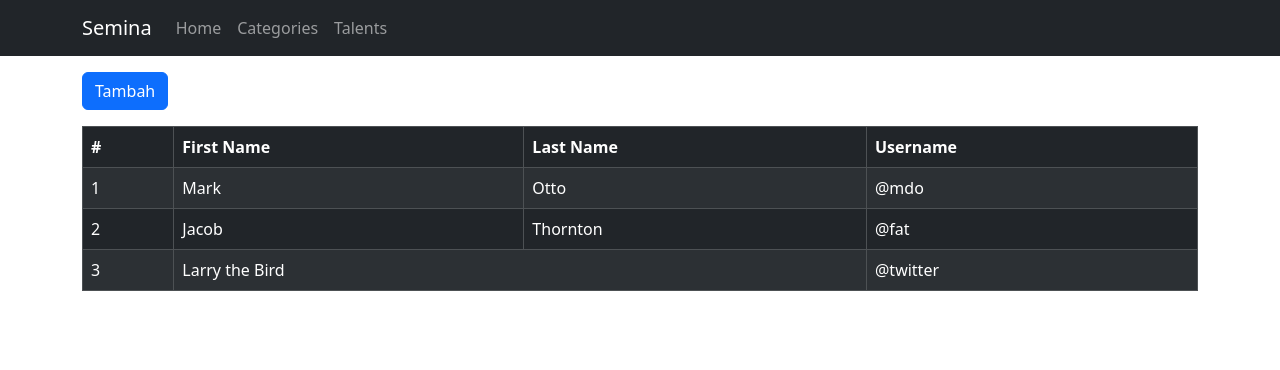
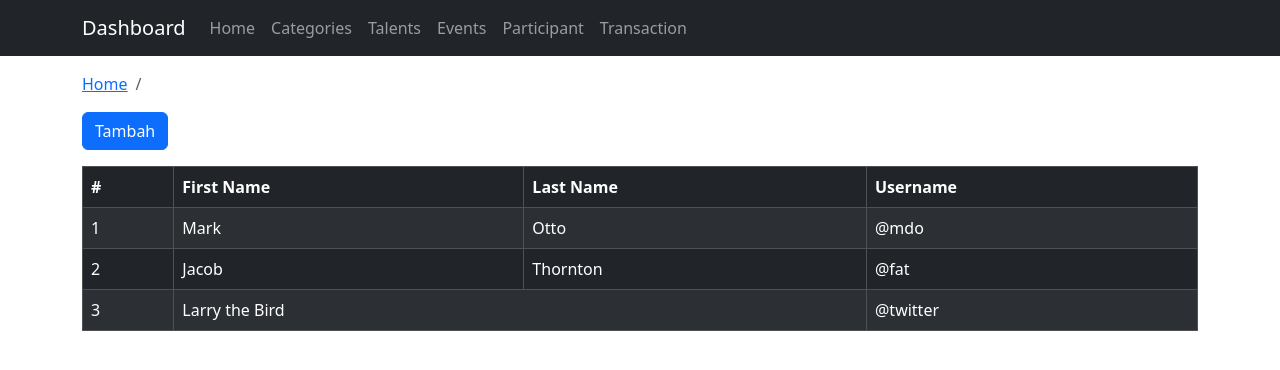
Before and after one commit to gustionusamba24/client-semina, a React (Create React App) app: page / in a window 1280 px wide. Shown: the top 370 px of the page. Built offline with nearby package versions, Linux system fonts and the light colour scheme; no server answers; sample sign-in values are in the browser's storage.

Commit message:
Add navbar component

```diff
--- a/src/App.jsx
+++ b/src/App.jsx
@@ -2,13 +2,15 @@
 import { BrowserRouter, Routes, Route } from "react-router-dom";
 import DashboardPage from "./pages/dashboard";
 import SigninPage from "./pages/signin";
+import CategoriesPage from "./pages/categories";
 
 function App() {
   return (
     <BrowserRouter>
       <Routes>
         <Route path="/" element={<DashboardPage />} />
-        <Route path="signin" element={<SigninPage />} />
+        <Route path="/signin" element={<SigninPage />} />
+        <Route path="/categories" element={<CategoriesPage />} />
       </Routes>
     </BrowserRouter>
   );
--- /dev/null
+++ b/src/components/NavAccess/index.jsx
@@ -0,0 +1,8 @@
+import React from "react";
+import { Nav } from "react-bootstrap";
+
+function NavLink({ role, roles, action, children }) {
+  return <Nav.Link onClick={action}>{children}</Nav.Link>;
+}
+
+export default NavLink;
--- /dev/null
+++ b/src/components/Navbar/index.jsx
@@ -0,0 +1,33 @@
+import React from "react";
+import { Container, Nav, Navbar } from "react-bootstrap";
+import NavLink from "../NavAccess";
+import { useNavigate } from "react-router";
+
+function SNavbar() {
+  const navigate = useNavigate();
+  return (
+    <Navbar bg="dark" variant="dark">
+      <Container>
+        <Navbar.Brand href="#home">Dashboard</Navbar.Brand>
+        <Nav className="me-auto">
+          <NavLink action={() => navigate("/")}>Home</NavLink>
+          <NavLink action={() => navigate("/categories")}>
+            Categories
+          </NavLink>
+          <NavLink action={() => navigate("/talents")}>
+            Talents
+          </NavLink>
+          <NavLink action={() => navigate("/events")}>Events</NavLink>
+          <NavLink action={() => navigate("/participant")}>
+            Participant
+          </NavLink>
+          <NavLink action={() => navigate("/transactions")}>
+            Transaction
+          </NavLink>
+        </Nav>
+      </Container>
+    </Navbar>
+  );
+}
+
+export default SNavbar;
--- a/src/pages/categories/index.jsx
+++ b/src/pages/categories/index.jsx
@@ -0,0 +1,54 @@
+import React from "react";
+import { Container, Table } from "react-bootstrap";
+import { Navigate } from "react-router";
+import SButton from "../../components/Button";
+import SBreadCrumb from "../../components/Breadcrumb";
+import SNavbar from "../../components/Navbar";
+
+function CategoriesPage() {
+  const token = localStorage.getItem("token");
+  if (!token) return <Navigate to="/signin" replace={true} />;
+
+  return (
+    <>
+      <SNavbar />
+
+      <Container className="mt-3">
+        <SBreadCrumb textSecond="Categories" />
+        <SButton>Tambah</SButton>
+
+        <Table className="mt-3" striped bordered hover variant="dark">
+          <thead>
+            <tr>
+              <th>#</th>
+              <th>First Name</th>
+              <th>Last Name</th>
+              <th>Username</th>
+            </tr>
+          </thead>
+          <tbody>
+            <tr>
+              <td>1</td>
+              <td>Mark</td>
+              <td>Otto</td>
+              <td>@mdo</td>
+            </tr>
+            <tr>
+              <td>2</td>
+              <td>Jacob</td>
+              <td>Thornton</td>
+              <td>@fat</td>
+            </tr>
+            <tr>
+              <td>3</td>
+              <td colSpan={2}>Larry the Bird</td>
+              <td>@twitter</td>
+            </tr>
+          </tbody>
+        </Table>
+      </Container>
+    </>
+  );
+}
+
+export default CategoriesPage;
--- a/src/pages/dashboard/index.jsx
+++ b/src/pages/dashboard/index.jsx
@@ -1,14 +1,9 @@
 import React from "react";
-import {
-  Container,
-  Navbar,
-  Nav,
-  Breadcrumb,
-  Table,
-} from "react-bootstrap";
+import { Container, Table } from "react-bootstrap";
 import { Navigate } from "react-router";
 import SButton from "../../components/Button";
 import SBreadCrumb from "../../components/Breadcrumb";
+import SNavbar from "../../components/Navbar";
 
 function DashboardPage() {
   const token = localStorage.getItem("token");
@@ -16,18 +11,10 @@
 
   return (
     <>
-      <Navbar bg="dark" data-bs-theme="dark">
-        <Container>
-          <Navbar.Brand href="#home">Semina</Navbar.Brand>
-          <Nav className="me-auto">
-            <Nav.Link href="#home">Home</Nav.Link>
-            <Nav.Link href="#features">Categories</Nav.Link>
-            <Nav.Link href="#pricing">Talents</Nav.Link>
-          </Nav>
-        </Container>
-      </Navbar>
+      <SNavbar />
 
       <Container className="mt-3">
+        <SBreadCrumb />
         <SButton>Tambah</SButton>
 
         <Table className="mt-3" striped bordered hover variant="dark">
```
